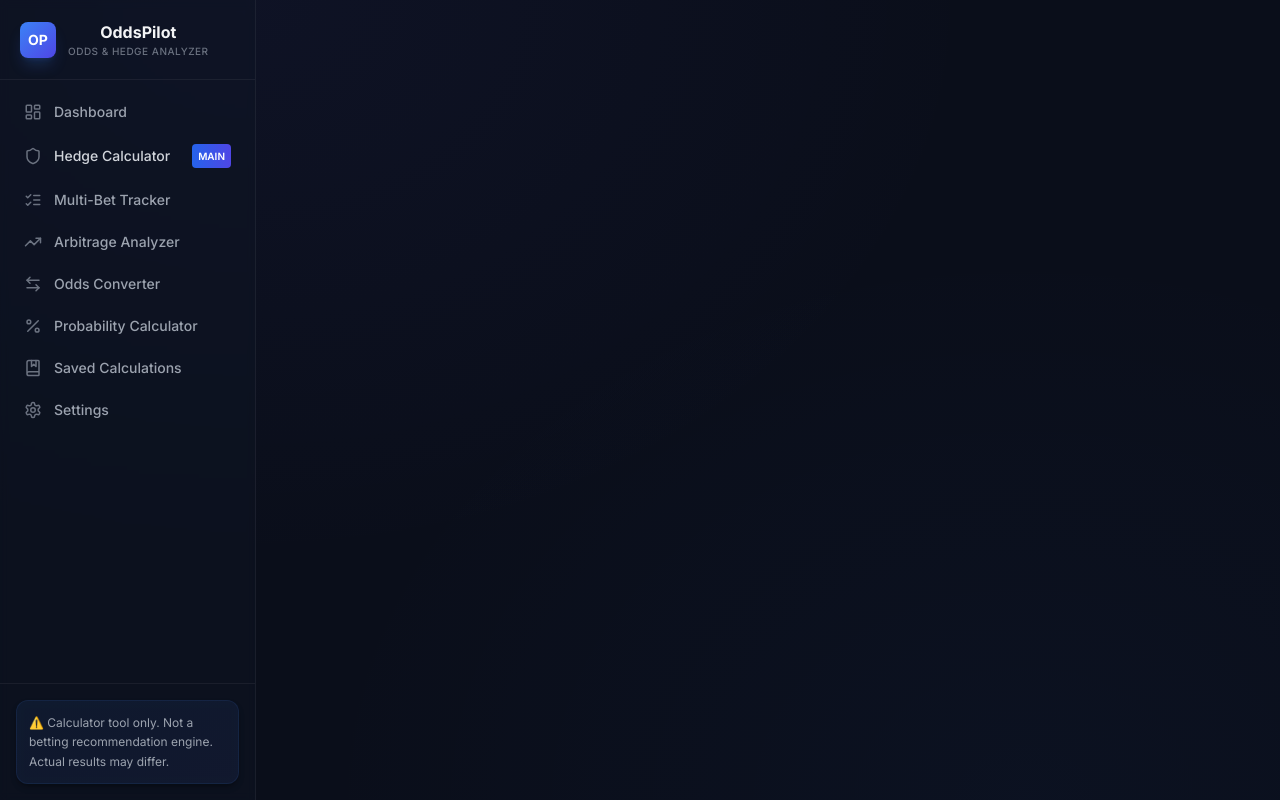
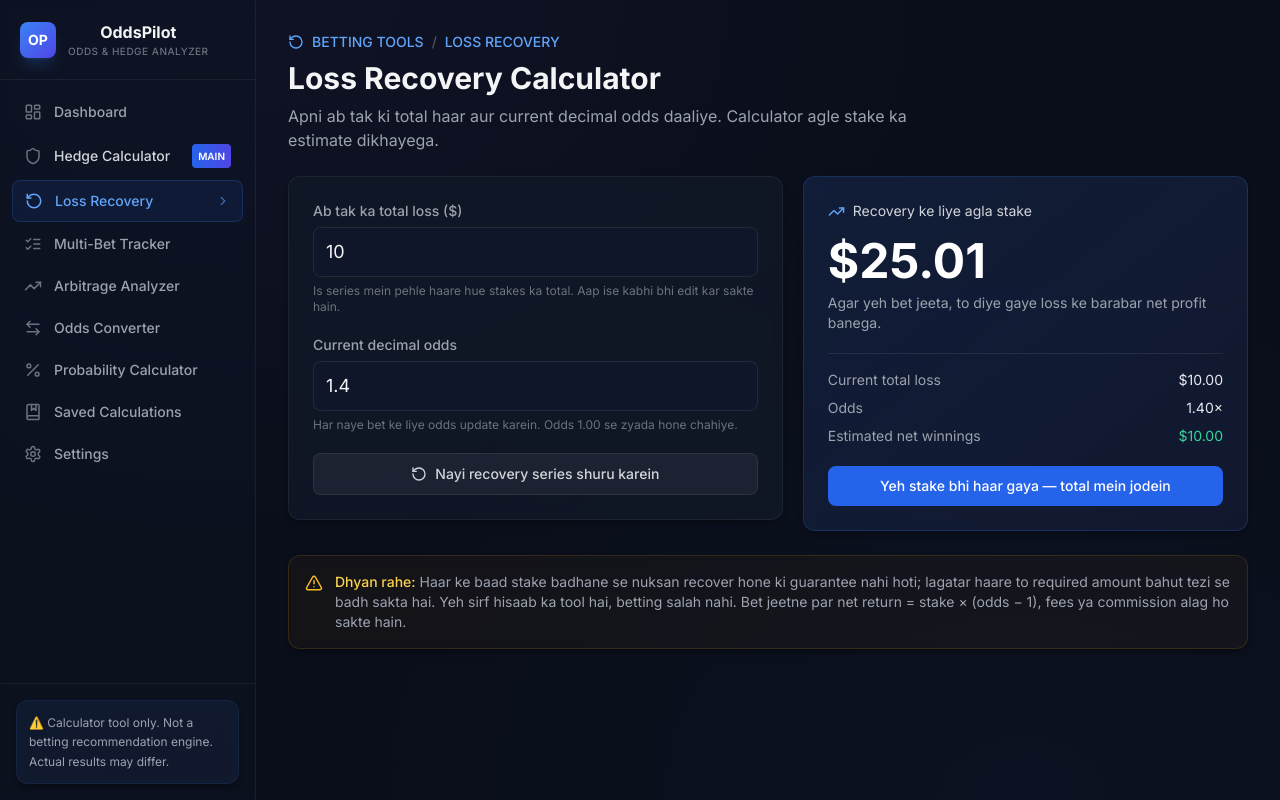
Before and after one commit to mishralok794/Odds-Calculator, a React (Vite) app: page /recovery in a window 1280 px wide. Built offline with nearby package versions, Linux system fonts and the light colour scheme.

Commit message:
feat: add loss recovery calculator

```diff
--- a/src/App.tsx
+++ b/src/App.tsx
@@ -10,6 +10,7 @@ import ArbitrageAnalyzerPage from './pages/ArbitrageAnalyzer';
 import MultiBetTrackerPage from './pages/MultiBetTracker';
 import SavedCalculationsPage from './pages/SavedCalculations';
 import SettingsPage from './pages/Settings';
+import LossRecoveryPage from './pages/LossRecovery';
 
 function App() {
   return (
@@ -19,6 +20,7 @@ function App() {
           <Routes>
             <Route path="/" element={<DashboardPage />} />
             <Route path="/hedge" element={<HedgeCalculatorPage />} />
+            <Route path="/recovery" element={<LossRecoveryPage />} />
             <Route path="/odds" element={<OddsConverterPage />} />
             <Route path="/probability" element={<ProbabilityCalculatorPage />} />
             <Route path="/arbitrage" element={<ArbitrageAnalyzerPage />} />
--- a/src/components/Layout.tsx
+++ b/src/components/Layout.tsx
@@ -3,6 +3,7 @@ import { useLocation, useNavigate } from 'react-router-dom';
 import {
   LayoutDashboard,
   Shield,
+  RotateCcw,
   ListChecks,
   TrendingUp,
   ArrowLeftRight,
@@ -17,6 +18,7 @@ import {
 const NAV_ITEMS = [
   { path: '/', label: 'Dashboard', icon: LayoutDashboard },
   { path: '/hedge', label: 'Hedge Calculator', icon: Shield, highlight: true },
+  { path: '/recovery', label: 'Loss Recovery', icon: RotateCcw },
   { path: '/tracker', label: 'Multi-Bet Tracker', icon: ListChecks },
   { path: '/arbitrage', label: 'Arbitrage Analyzer', icon: TrendingUp },
   { path: '/odds', label: 'Odds Converter', icon: ArrowLeftRight },
--- /dev/null
+++ b/src/pages/LossRecovery.tsx
@@ -0,0 +1,80 @@
+import React, { useEffect, useMemo, useState } from 'react';
+import { AlertTriangle, RotateCcw, TrendingUp } from 'lucide-react';
+import { useApp } from '../context/AppContext';
+
+type RecoverySession = { loss: string; odds: string; rounds: number };
+const STORAGE_KEY = 'oddspilot-loss-recovery-session';
+const EMPTY_SESSION: RecoverySession = { loss: '10', odds: '1.4', rounds: 0 };
+
+export default function LossRecoveryPage() {
+  const { currencySymbol } = useApp();
+  const [session, setSession] = useState<RecoverySession>(() => {
+    try {
+      const stored = localStorage.getItem(STORAGE_KEY);
+      return stored ? { ...EMPTY_SESSION, ...JSON.parse(stored) } : EMPTY_SESSION;
+    } catch {
+      return EMPTY_SESSION;
+    }
+  });
+
+  useEffect(() => {
+    localStorage.setItem(STORAGE_KEY, JSON.stringify(session));
+  }, [session]);
+
+  const loss = Number(session.loss);
+  const odds = Number(session.odds);
+  const valid = Number.isFinite(loss) && loss >= 0 && Number.isFinite(odds) && odds > 1;
+  const stake = useMemo(() => valid ? Math.ceil((loss / (odds - 1)) * 100) / 100 : null, [loss, odds, valid]);
+  const fmt = (value: number) => `${currencySymbol}${value.toLocaleString(undefined, { minimumFractionDigits: 2, maximumFractionDigits: 2 })}`;
+
+  const markLost = () => {
+    if (stake === null) return;
+    setSession((current) => ({ ...current, loss: (Number(current.loss) + stake).toFixed(2), rounds: current.rounds + 1 }));
+  };
+  const reset = () => setSession(EMPTY_SESSION);
+
+  return (
+    <div className="max-w-5xl mx-auto p-4 sm:p-6 lg:p-8 space-y-6 animate-slide-up">
+      <header>
+        <div className="flex items-center gap-2 text-blue-400 text-sm font-medium mb-2"><RotateCcw size={16} /> BETTING TOOLS <span className="text-gray-600">/</span> LOSS RECOVERY</div>
+        <h1 className="text-2xl sm:text-3xl font-bold text-gray-100">Loss Recovery Calculator</h1>
+        <p className="text-gray-400 mt-2 max-w-2xl">Apni ab tak ki total haar aur current decimal odds daaliye. Calculator agle stake ka estimate dikhayega.</p>
+      </header>
+
+      <div className="grid lg:grid-cols-[1fr_0.9fr] gap-5 items-start">
+        <section className="card p-5 sm:p-6 space-y-5">
+          <div>
+            <label className="label" htmlFor="recovery-loss">Ab tak ka total loss ({currencySymbol})</label>
+            <input id="recovery-loss" className="input-field text-lg" type="number" min="0" step="0.01" value={session.loss} onChange={(e) => setSession((s) => ({ ...s, loss: e.target.value }))} placeholder="Jaise 10.00" />
+            <p className="text-xs text-gray-500 mt-1.5">Is series mein pehle haare hue stakes ka total. Aap ise kabhi bhi edit kar sakte hain.</p>
+          </div>
+          <div>
+            <label className="label" htmlFor="recovery-odds">Current decimal odds</label>
+            <input id="recovery-odds" className="input-field text-lg" type="number" min="1.01" step="0.01" value={session.odds} onChange={(e) => setSession((s) => ({ ...s, odds: e.target.value }))} placeholder="Jaise 1.40" />
+            <p className="text-xs text-gray-500 mt-1.5">Har naye bet ke liye odds update karein. Odds 1.00 se zyada hone chahiye.</p>
+          </div>
+          {!valid && <div className="rounded-lg border border-red-500/20 bg-red-500/5 p-3 text-sm text-red-300">Sahi calculation ke liye loss 0 ya usse zyada aur odds 1.00 se zyada daalein.</div>}
+          <button className="btn-secondary w-full" onClick={reset}><RotateCcw size={16} /> Nayi recovery series shuru karein</button>
+        </section>
+
+        <section className="card p-5 sm:p-6 border-blue-500/20 bg-gradient-to-br from-blue-600/10 to-indigo-600/5">
+          <div className="flex items-center gap-2 text-gray-300 text-sm"><TrendingUp size={17} className="text-blue-400" /> Recovery ke liye agla stake</div>
+          <div className="text-4xl sm:text-5xl font-bold text-white mt-4 mb-2">{stake === null ? '—' : fmt(stake)}</div>
+          <p className="text-sm text-gray-400">Agar yeh bet jeeta, to diye gaye loss ke barabar net profit banega.</p>
+          {valid && <div className="mt-5 border-t border-white/[0.08] pt-4 space-y-2 text-sm">
+            <div className="flex justify-between text-gray-400"><span>Current total loss</span><span className="text-gray-200">{fmt(loss)}</span></div>
+            <div className="flex justify-between text-gray-400"><span>Odds</span><span className="text-gray-200">{odds.toFixed(2)}×</span></div>
+            <div className="flex justify-between text-gray-400"><span>Estimated net winnings</span><span className="text-emerald-400">{stake === null ? '—' : fmt(stake * (odds - 1))}</span></div>
+          </div>}
+          <button className="btn-primary w-full mt-5" disabled={stake === null} onClick={markLost}>Yeh stake bhi haar gaya — total mein jodein</button>
+          {session.rounds > 0 && <p className="text-xs text-gray-500 text-center mt-3">Is series mein {session.rounds} haare hue stake auto-add hue hain.</p>}
+        </section>
+      </div>
+
+      <div className="card p-4 flex gap-3 border-amber-500/15 bg-amber-500/[0.04]">
+        <AlertTriangle size={18} className="text-amber-400 flex-shrink-0 mt-0.5" />
+        <p className="text-xs sm:text-sm text-gray-400 leading-relaxed"><span className="text-amber-300 font-medium">Dhyan rahe:</span> Haar ke baad stake badhane se nuksan recover hone ki guarantee nahi hoti; lagatar haare to required amount bahut tezi se badh sakta hai. Yeh sirf hisaab ka tool hai, betting salah nahi. Bet jeetne par net return = stake × (odds − 1), fees ya commission alag ho sakte hain.</p>
+      </div>
+    </div>
+  );
+}
```
